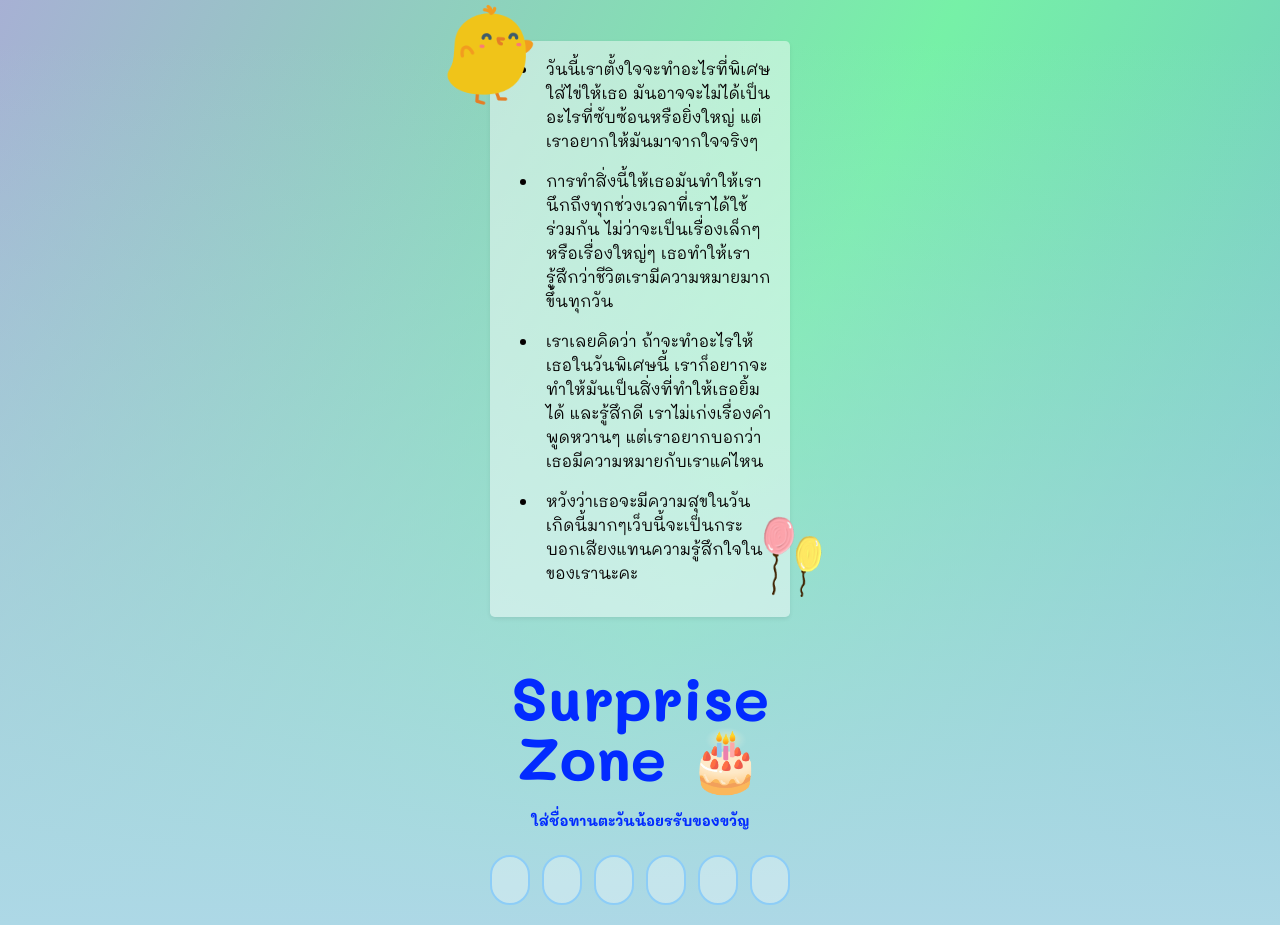
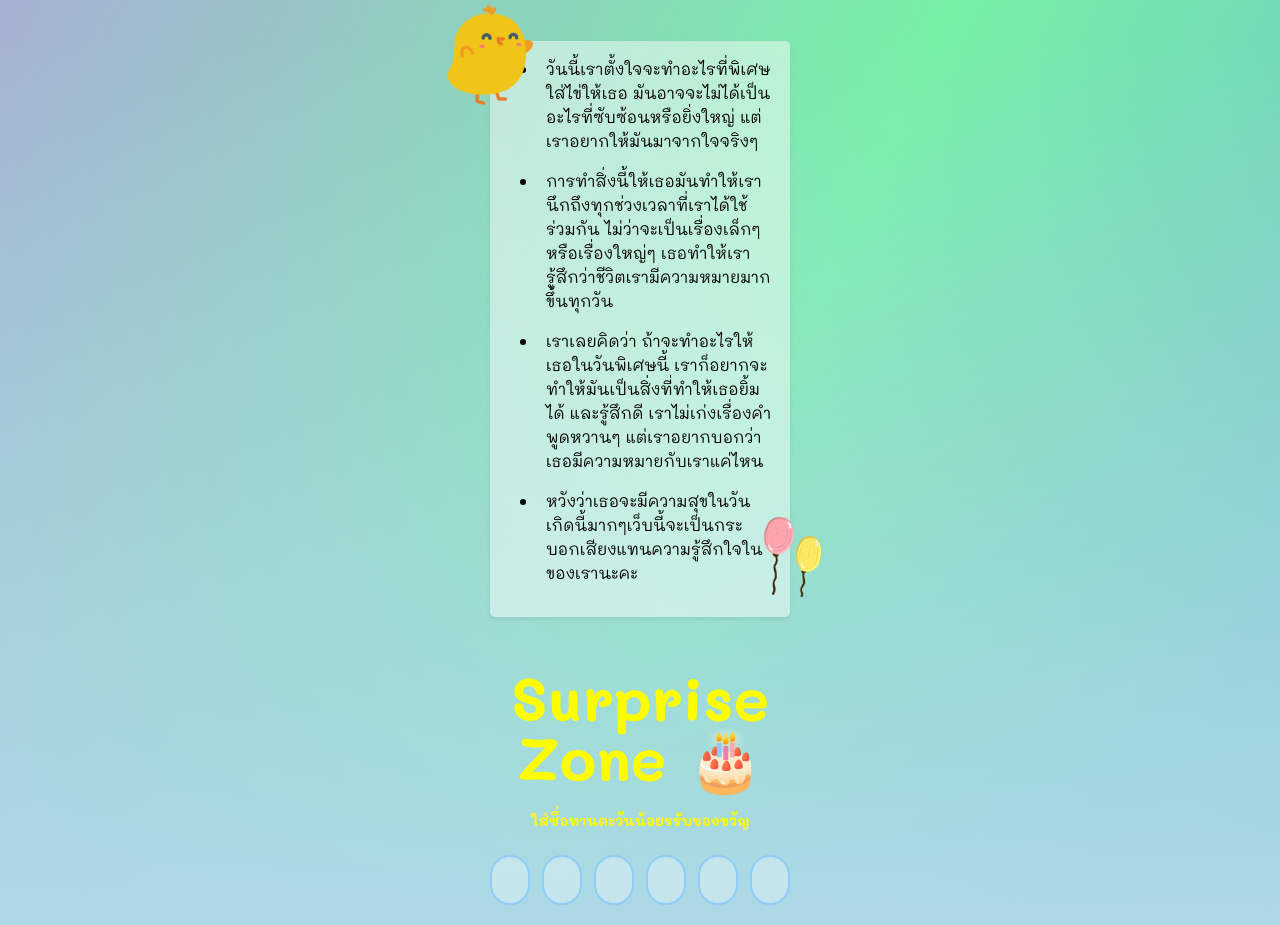
Before and after one commit to Tangmay88/BirthDayPraewa, a plain HTML site: page index.html in a window 1280 px wide. Shown: the part 844-1769 px from the top of the page. Drawn offline with nearby package versions, Linux system fonts and the light colour scheme; some packages are replaced by stand-ins of ours; a web font is replaced by a local one.

Commit message:
Add files via upload

```diff
--- a/css/style.css
+++ b/css/style.css
@@ -1536,7 +1536,7 @@ a:focus {
 
 .text-\[\#f78da4\] {
   --tw-text-opacity: 1;
-  color: rgb(2 43 255);
+  color: rgb(255, 251, 0);
 }
 
 .font-extrabold {
```
